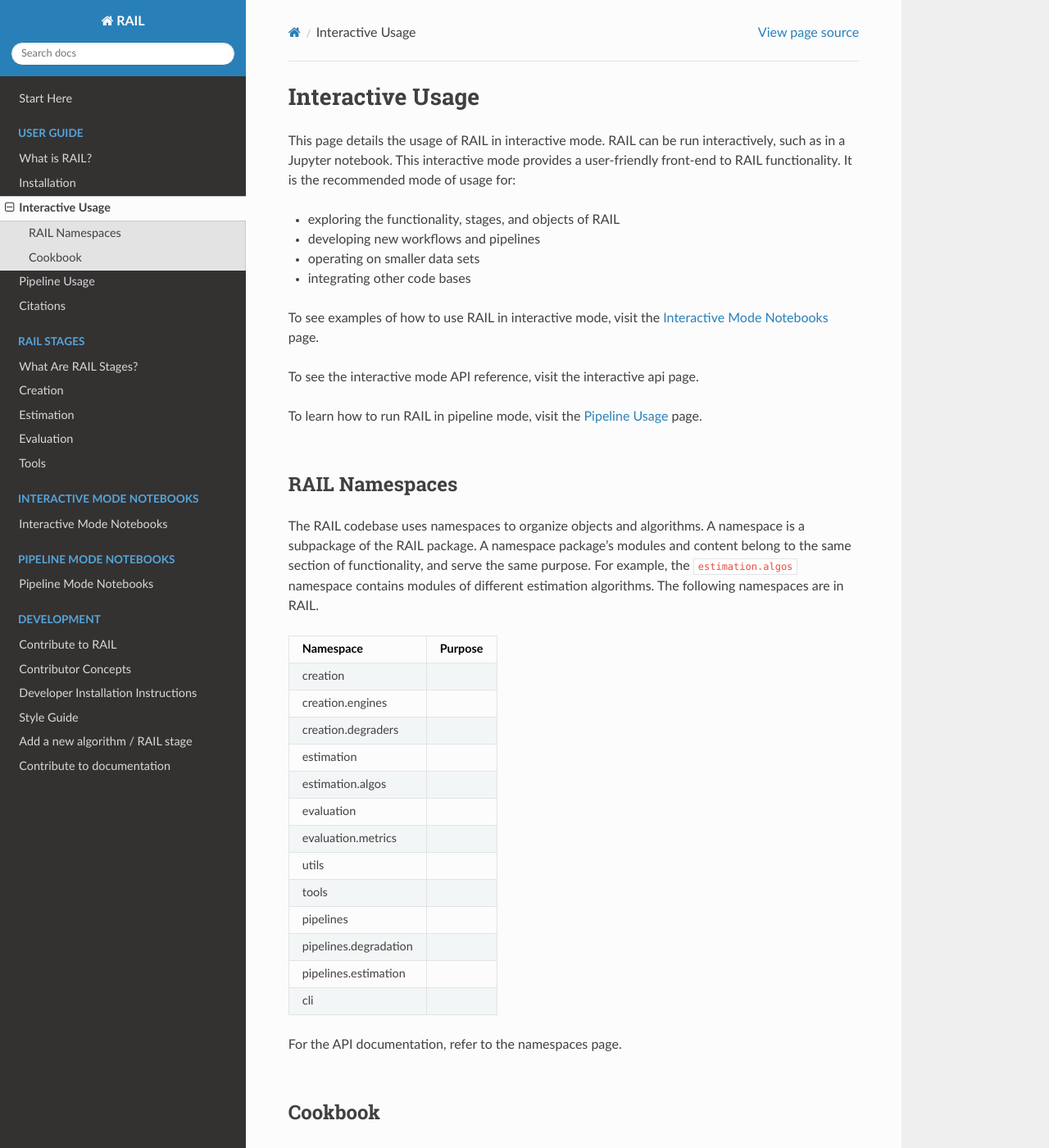
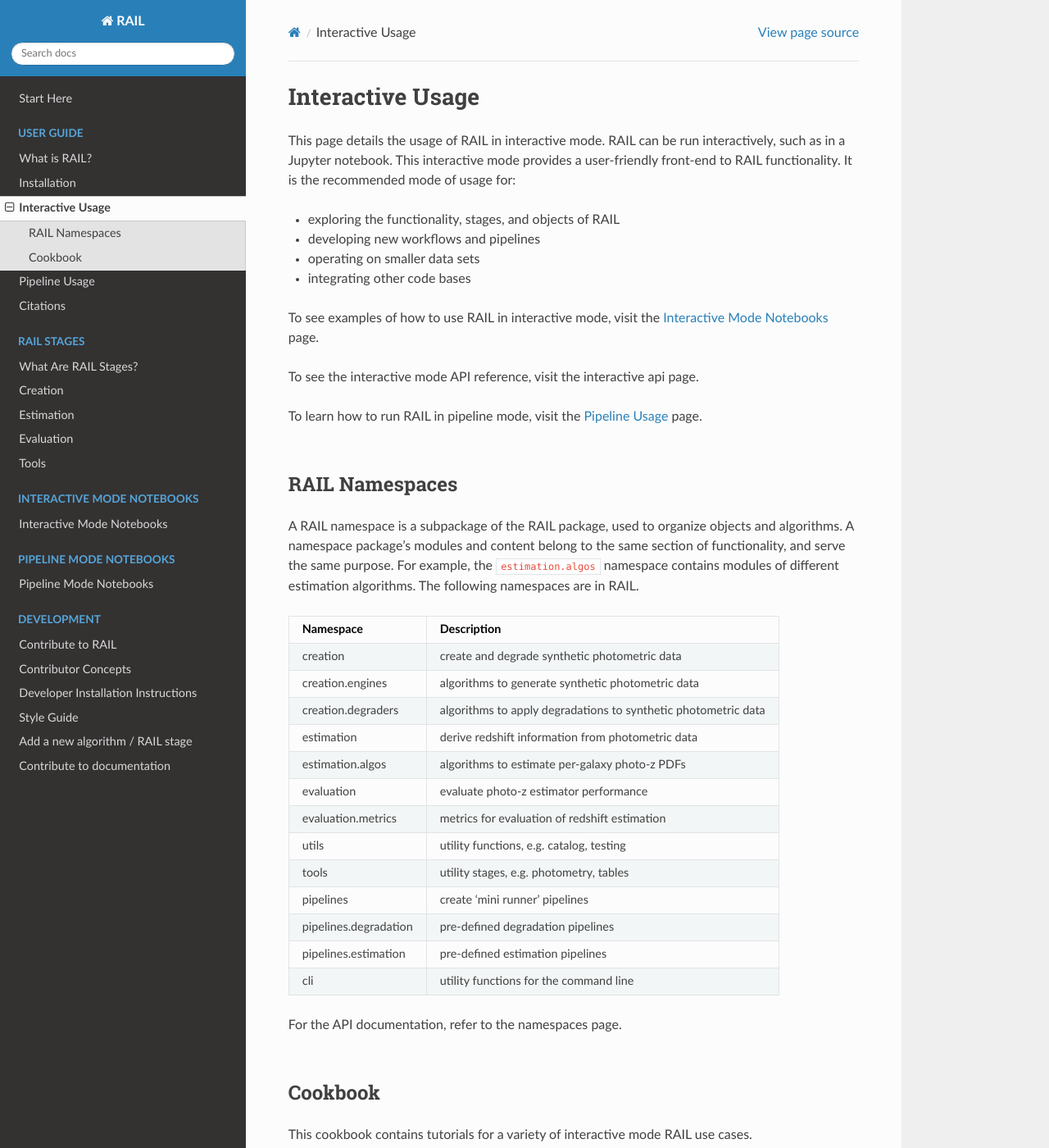
Before and after one commit to LSSTDESC/rail, a Sphinx documentation site: the page built from docs/source/user_guide/interactive_usage.rst, in a window 1280 px wide and 1400 px high. Shown: the whole window at 82% size. Built offline with Sphinx 7.4.7 and the Read the Docs theme 3.1.0, drawn with Linux system fonts in a browser that asks for light colours; pages that are not in the unit, such as notebooks, are missing from menus; the version number could not be read and is left out.

Commit message:
updated namespace table

```diff
--- a/docs/source/user_guide/interactive_usage.rst
+++ b/docs/source/user_guide/interactive_usage.rst
@@ -27,44 +27,44 @@ RAIL Namespaces
 
 .. namespace explanation in a table, copy and paste in different places
 
-The RAIL codebase uses namespaces to organize objects and algorithms. A
-namespace is a subpackage of the RAIL package. A namespace package's modules and
-content belong to the same section of functionality, and serve the same purpose.
-For example, the ``estimation.algos`` namespace contains modules of different
-estimation algorithms. The following namespaces are in RAIL.
+A RAIL namespace is a subpackage of the RAIL package, used to organize objects
+and algorithms. A namespace package's modules and content belong to the same
+section of functionality, and serve the same purpose. For example, the
+``estimation.algos`` namespace contains modules of different estimation
+algorithms. The following namespaces are in RAIL.
 
 .. table
 .. TODO: rail_calib package
 
-+-----------------------+---------+
-| Namespace             | Purpose |
-+=======================+=========+
-| creation              |         |
-+-----------------------+---------+
-| creation.engines      |         |
-+-----------------------+---------+
-| creation.degraders    |         |
-+-----------------------+---------+
-| estimation            |         |
-+-----------------------+---------+
-| estimation.algos      |         |
-+-----------------------+---------+
-| evaluation            |         |
-+-----------------------+---------+
-| evaluation.metrics    |         |
-+-----------------------+---------+
-| utils                 |         |
-+-----------------------+---------+
-| tools                 |         |
-+-----------------------+---------+
-| pipelines             |         |
-+-----------------------+---------+
-| pipelines.degradation |         |
-+-----------------------+---------+
-| pipelines.estimation  |         |
-+-----------------------+---------+
-| cli                   |         |
-+-----------------------+---------+
++-----------------------+----------------------------------------------------------------+
+| Namespace             | Description                                                    |
++=======================+================================================================+
+| creation              | create and degrade synthetic photometric data                  |
++-----------------------+----------------------------------------------------------------+
+| creation.engines      | algorithms to generate synthetic photometric data              |
++-----------------------+----------------------------------------------------------------+
+| creation.degraders    | algorithms to apply degradations to synthetic photometric data |
++-----------------------+----------------------------------------------------------------+
+| estimation            | derive redshift information from photometric data              |
++-----------------------+----------------------------------------------------------------+
+| estimation.algos      | algorithms to estimate per-galaxy photo-z PDFs                 |
++-----------------------+----------------------------------------------------------------+
+| evaluation            | evaluate photo-z estimator performance                         |
++-----------------------+----------------------------------------------------------------+
+| evaluation.metrics    | metrics for evaluation of redshift estimation                  |
++-----------------------+----------------------------------------------------------------+
+| utils                 | utility functions, e.g. catalog, testing                       |
++-----------------------+----------------------------------------------------------------+
+| tools                 | utility stages, e.g. photometry, tables                        |
++-----------------------+----------------------------------------------------------------+
+| pipelines             | create 'mini runner' pipelines                                 |
++-----------------------+----------------------------------------------------------------+
+| pipelines.degradation | pre-defined degradation pipelines                              |
++-----------------------+----------------------------------------------------------------+
+| pipelines.estimation  | pre-defined estimation pipelines                               |
++-----------------------+----------------------------------------------------------------+
+| cli                   | utility functions for the command line                         |
++-----------------------+----------------------------------------------------------------+
 
 For the API documentation, refer to the :ref:`namespaces` page.
 
```
